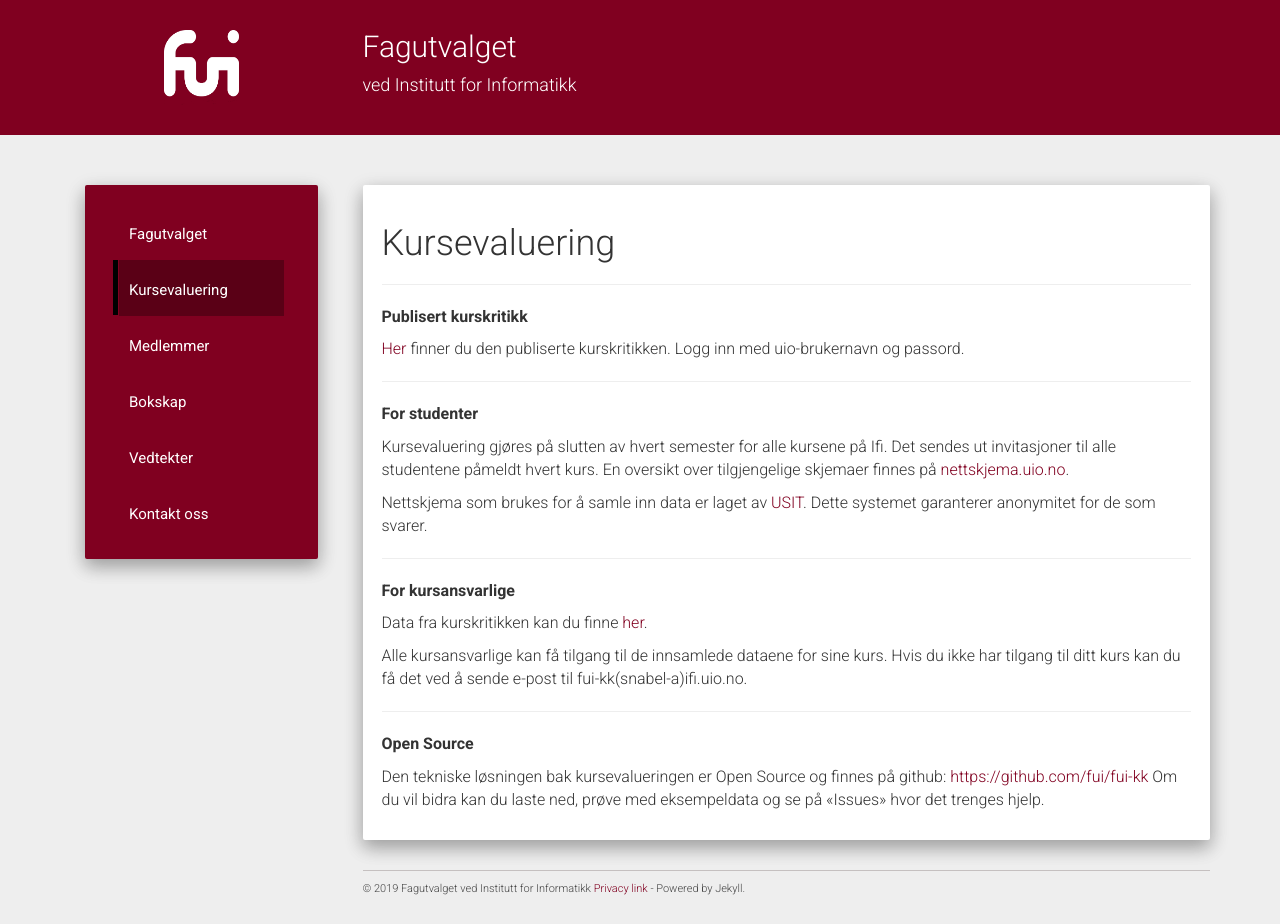
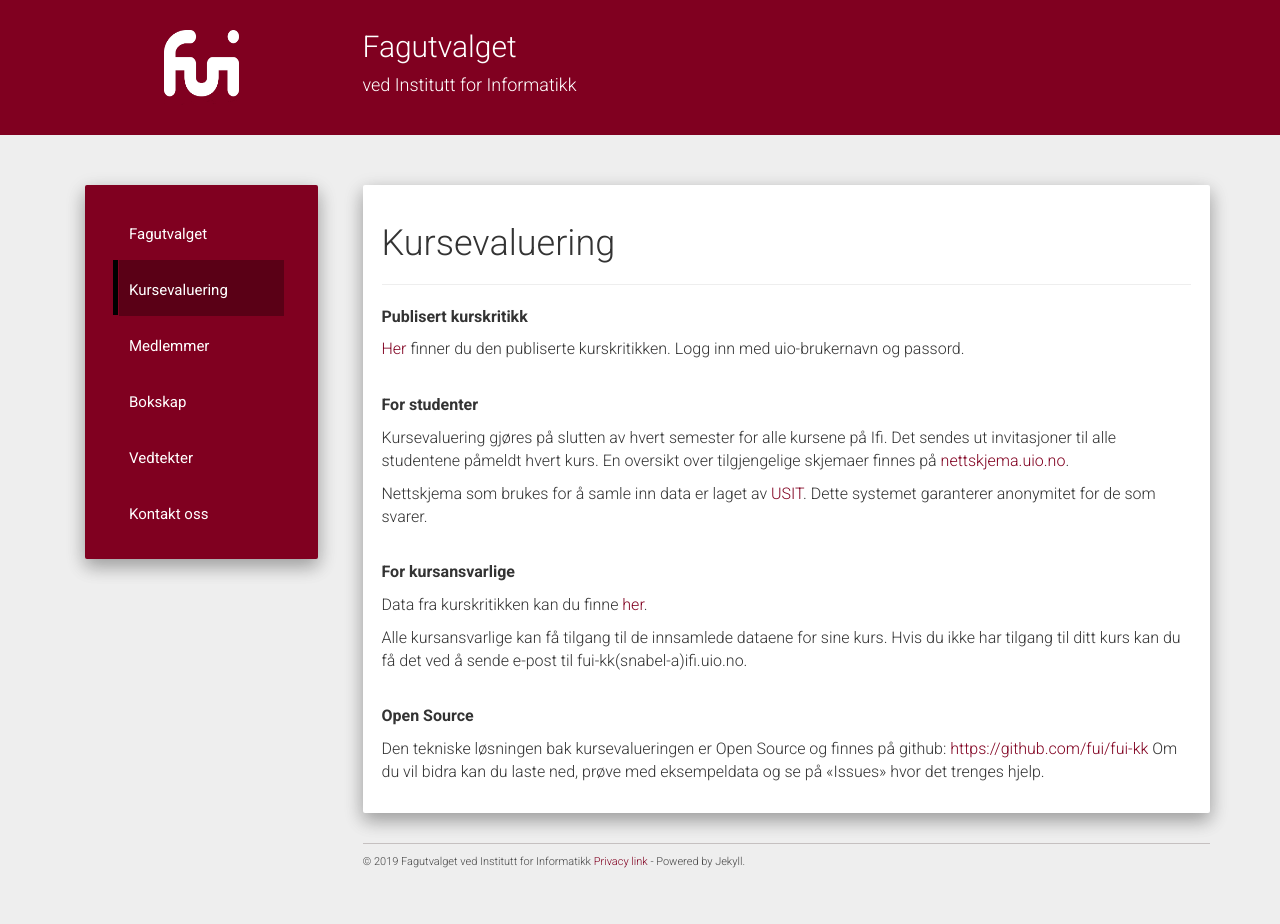
Before and after one commit to fui/fui.github.io, a Jekyll site: the page built from evaluation.md, in a window 1280 px wide. Built offline with Jekyll 4.4.1, drawn with Linux system fonts in a browser that asks for light colours; nearby versions of some CDN libraries; after the commit the page ends 900 px from its top, so only the background shows below that.

Commit message:
editing md-s

```diff
--- a/evaluation.md
+++ b/evaluation.md
@@ -12,24 +12,21 @@ modeline: " vim: set spl=nb: "
 **Publisert kurskritikk**
 
 [Her](https://www.mn.uio.no/ifi/livet-rundt-studiene/organisasjoner/fui-kk/kursevaluering/) finner du den publiserte kurskritikken. Logg inn med uio-brukernavn og passord.
-
----
+<br><br>
 
 **For studenter**
 
 Kursevaluering gjøres på slutten av hvert semester for alle kursene på Ifi. Det sendes ut invitasjoner til alle studentene påmeldt hvert kurs. En oversikt over tilgjengelige skjemaer finnes på [nettskjema.uio.no](https://nettskjema.uio.no/).
 
 Nettskjema som brukes for å samle inn data er laget av [USIT](https://www.usit.uio.no/). Dette systemet garanterer anonymitet for de som svarer.
-
----
+<br><br>
 
 **For kursansvarlige**
 
 Data fra kurskritikken kan du finne [her](https://www.mn.uio.no/ifi/livet-rundt-studiene/organisasjoner/fui/info/kurs.html).
 
 Alle kursansvarlige kan få tilgang til de innsamlede dataene for sine kurs. Hvis du ikke har tilgang til ditt kurs kan du få det ved å sende e-post til fui-kk(snabel-a)ifi.uio.no.
-
----
+<br><br>
 
 **Open Source**
 
```
